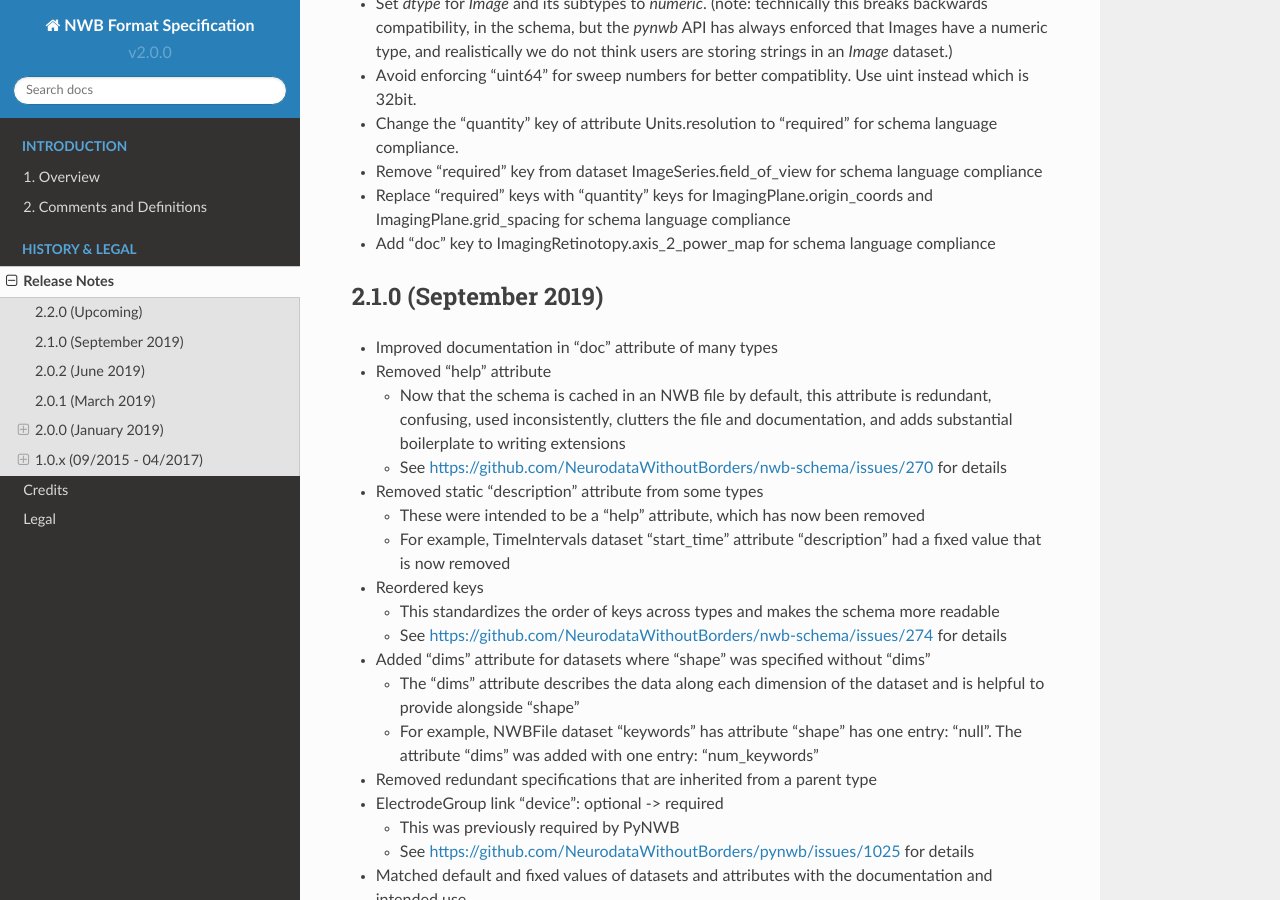
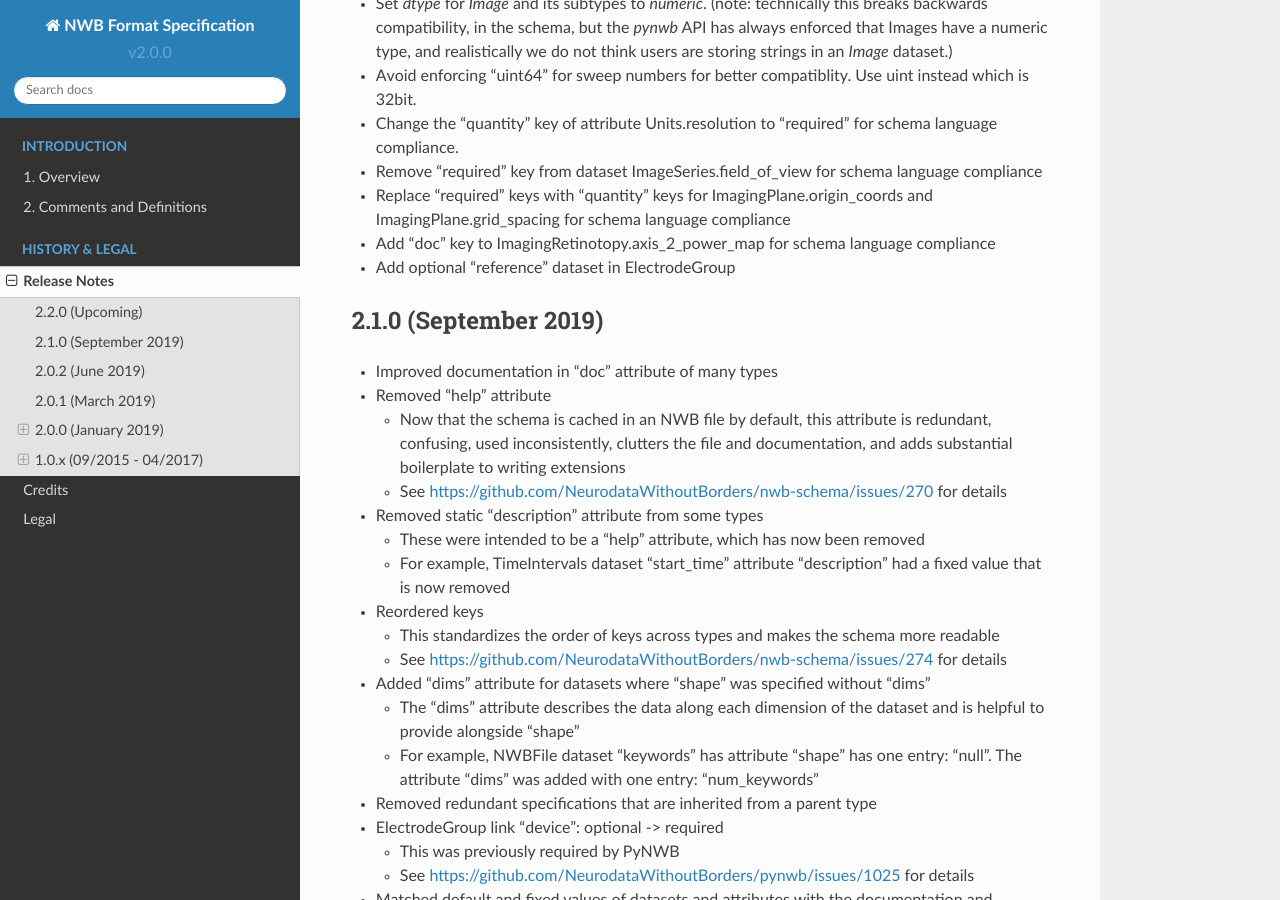
Before and after one commit to NeurodataWithoutBorders/nwb-schema, a Sphinx documentation site: the page built from docs/format/source/format_release_notes.rst, in a window 1280 px wide and 900 px high, scrolled down 512 px. Built offline with Sphinx 7.4.7 and the Read the Docs theme 2.0.0, drawn with Linux system fonts in a browser that asks for light colours.

Commit message:
update release notes

```diff
--- a/docs/format/source/format_release_notes.rst
+++ b/docs/format/source/format_release_notes.rst
@@ -32,6 +32,8 @@ Release Notes
 - Replace "required" keys with "quantity" keys for ImagingPlane.origin_coords and ImagingPlane.grid_spacing for schema language compliance
 
 - Add "doc" key to ImagingRetinotopy.axis_2_power_map for schema language compliance
+
+- Add optional "reference" dataset in ElectrodeGroup
 
 
 2.1.0 (September 2019)
```
